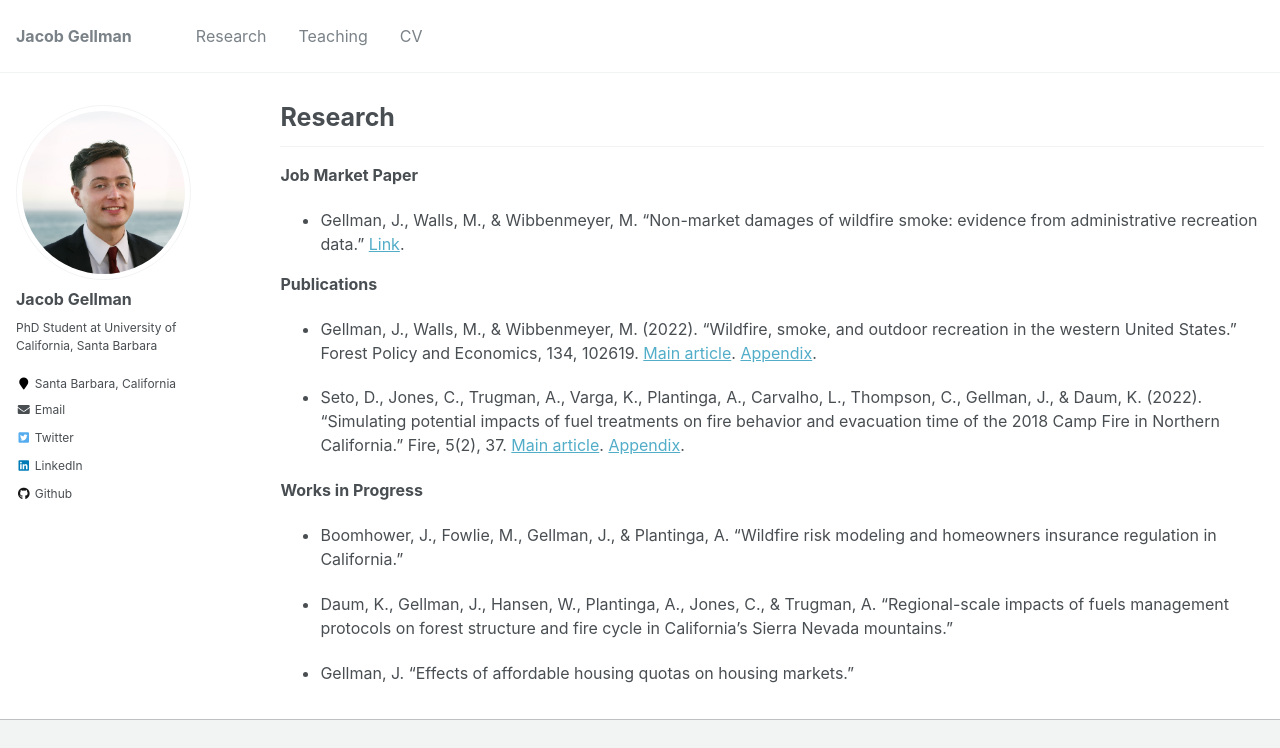
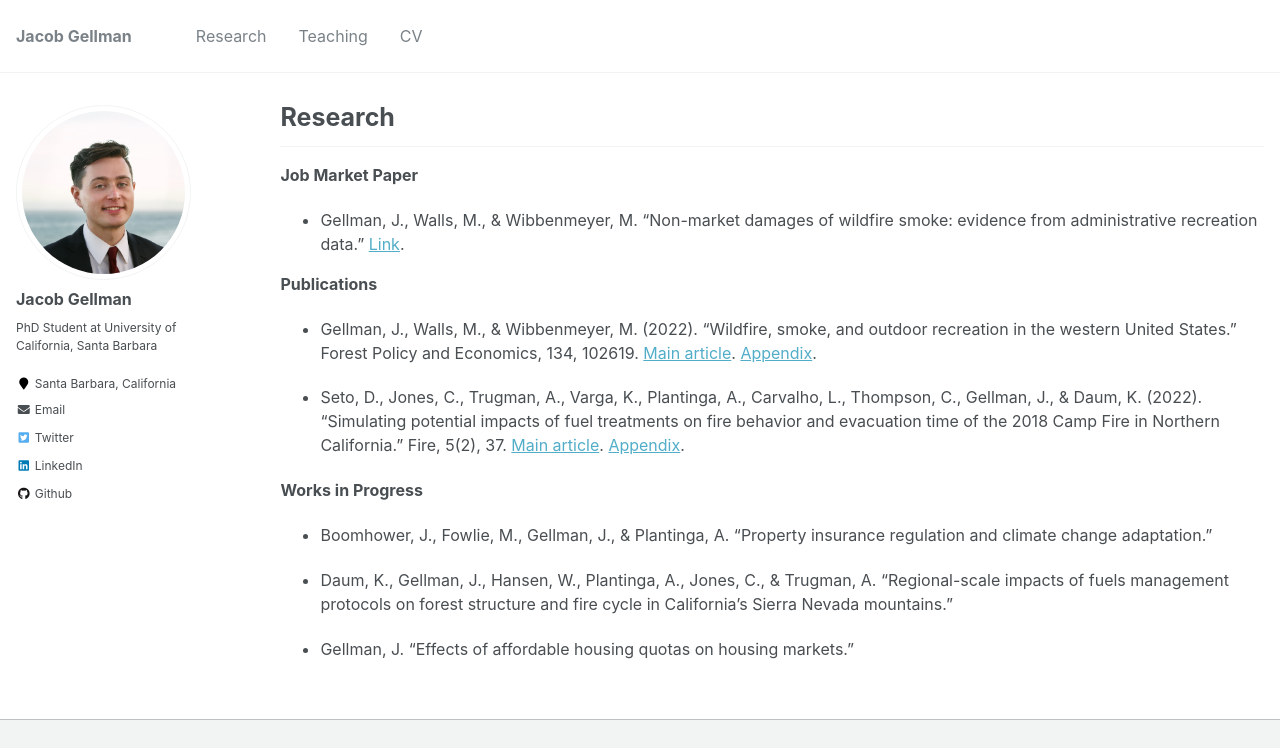
Before and after one commit to jacobgellman/jacobgellman.github.io, a Jekyll site: the page built from _pages/research.md, in a window 1280 px wide, cut to the strip 0-748 px from the top of the page. Built offline with Jekyll 4.4.1, drawn with Linux system fonts in a browser that asks for light colours.

Commit message:
Research page

```diff
--- a/_pages/research.md
+++ b/_pages/research.md
@@ -18,7 +18,7 @@ author_profile: true
 * Seto, D., Jones, C., Trugman, A., Varga, K., Plantinga, A., Carvalho, L., Thompson, C., Gellman, J., & Daum, K. (2022). "Simulating potential impacts of fuel treatments on fire behavior and evacuation time of the 2018 Camp Fire in Northern California." Fire, 5(2), 37. [Main article](https://jacobgellman.github.io/files/seto_et_al_2022-fuel_treatments_camp_fire.pdf). [Appendix](https://jacobgellman.github.io/files/seto_et_al_2022-fuel_treatments_camp_fire_appendix.pdf).
 
 **Works in Progress**
-* Boomhower, J., Fowlie, M., Gellman, J., & Plantinga, A. "Wildfire risk modeling and homeowners insurance regulation in California."
+* Boomhower, J., Fowlie, M., Gellman, J., & Plantinga, A. "Property insurance regulation and climate change adaptation."
 
 * Daum, K., Gellman, J., Hansen, W., Plantinga, A., Jones, C., & Trugman, A. "Regional-scale impacts of fuels management protocols on forest structure and fire cycle in California's Sierra Nevada mountains."
 
```
